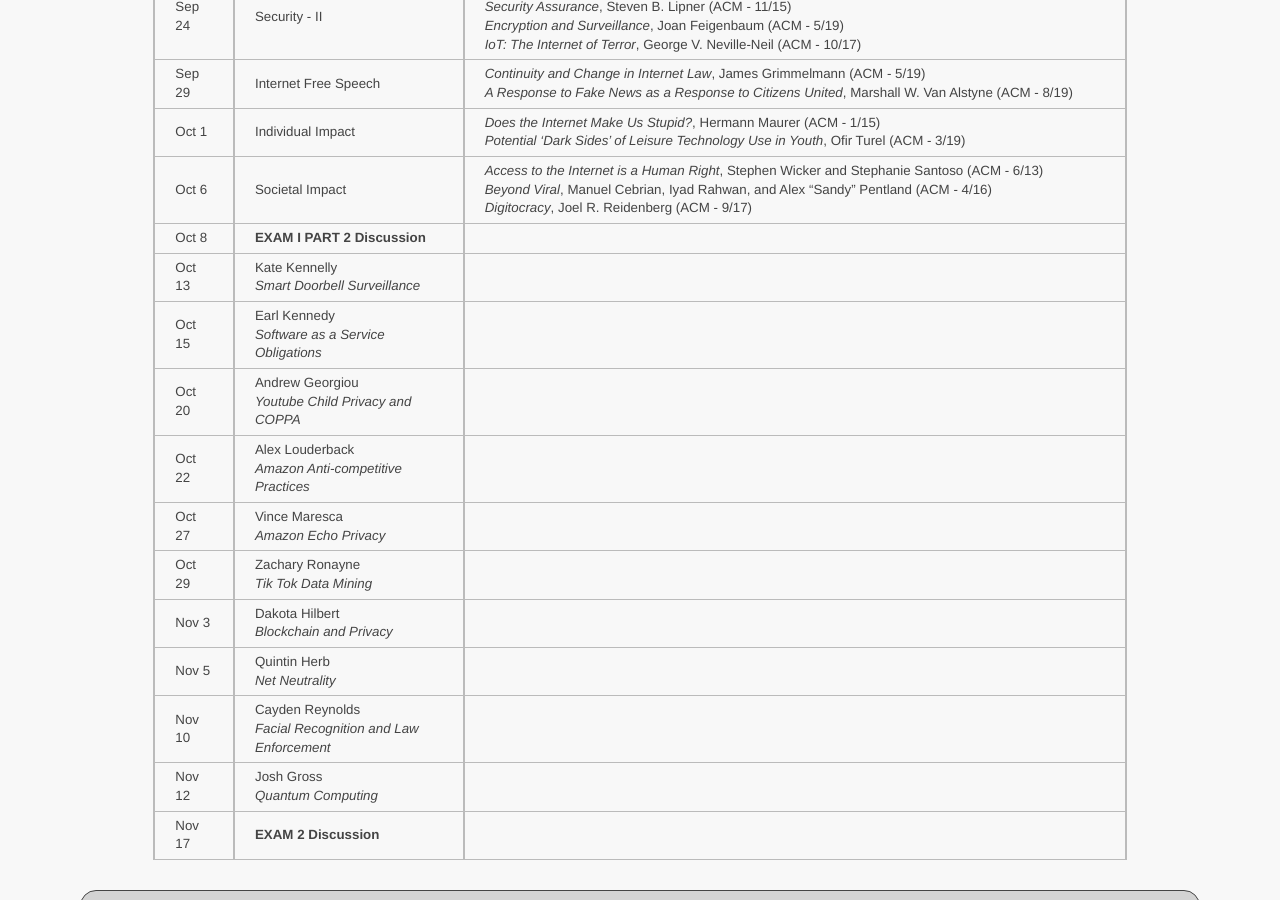
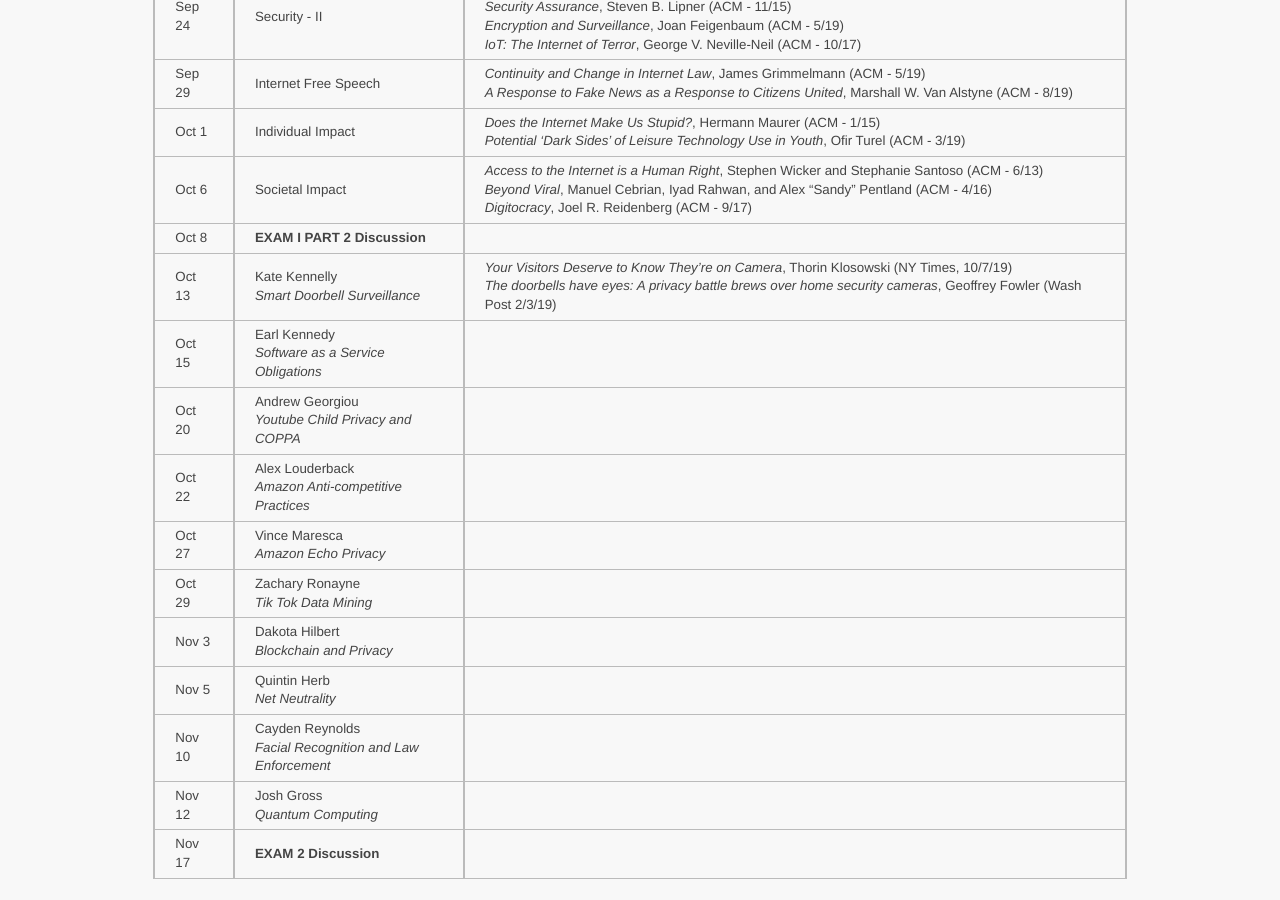
Before and after one commit to ycpcs/cs456-fall2020, a Jekyll site: the page built from schedule/index.md, in a window 1280 px wide and 900 px high, scrolled down 927 px. Built offline with Jekyll 4.4.1, drawn with Linux system fonts in a browser that asks for light colours.

Commit message:
add Kate’s articles
add Kate’s articles

```diff
--- a/schedule/index.md
+++ b/schedule/index.md
@@ -28,7 +28,7 @@ All reading materials can be accessed via [Schmidt Library](http://library.ycp.e
 > Oct 1   | Individual Impact    | *Does the Internet Make Us Stupid?*, Hermann Maurer (ACM - 1/15)  <br /> *Potential ‘Dark Sides’ of Leisure Technology Use in Youth*, Ofir Turel (ACM - 3/19)|
 > Oct 6   | Societal Impact      | *Access to the Internet is a Human Right*, Stephen Wicker and Stephanie Santoso (ACM - 6/13) <br /> *Beyond Viral*, Manuel Cebrian, Iyad Rahwan, and Alex "Sandy" Pentland (ACM - 4/16) <br /> *Digitocracy*, Joel R. Reidenberg (ACM - 9/17)|
 > Oct 8   | **EXAM I PART 2 Discussion** | |
-> Oct 13  | Kate Kennelly <br> *Smart Doorbell Surveillance* | |
+> Oct 13  | Kate Kennelly <br> *Smart Doorbell Surveillance* | *Your Visitors Deserve to Know They're on Camera*, Thorin Klosowski (NY Times, 10/7/19) <br /> *The doorbells have eyes: A privacy battle brews over home security cameras*, Geoffrey Fowler (Wash Post 2/3/19)|
 > Oct 15  | Earl Kennedy <br> *Software as a Service Obligations* | |
 > Oct 20  | Andrew Georgiou <br> *Youtube Child Privacy and COPPA* | |
 > Oct 22  | Alex Louderback <br> *Amazon Anti-competitive Practices* | |
```
